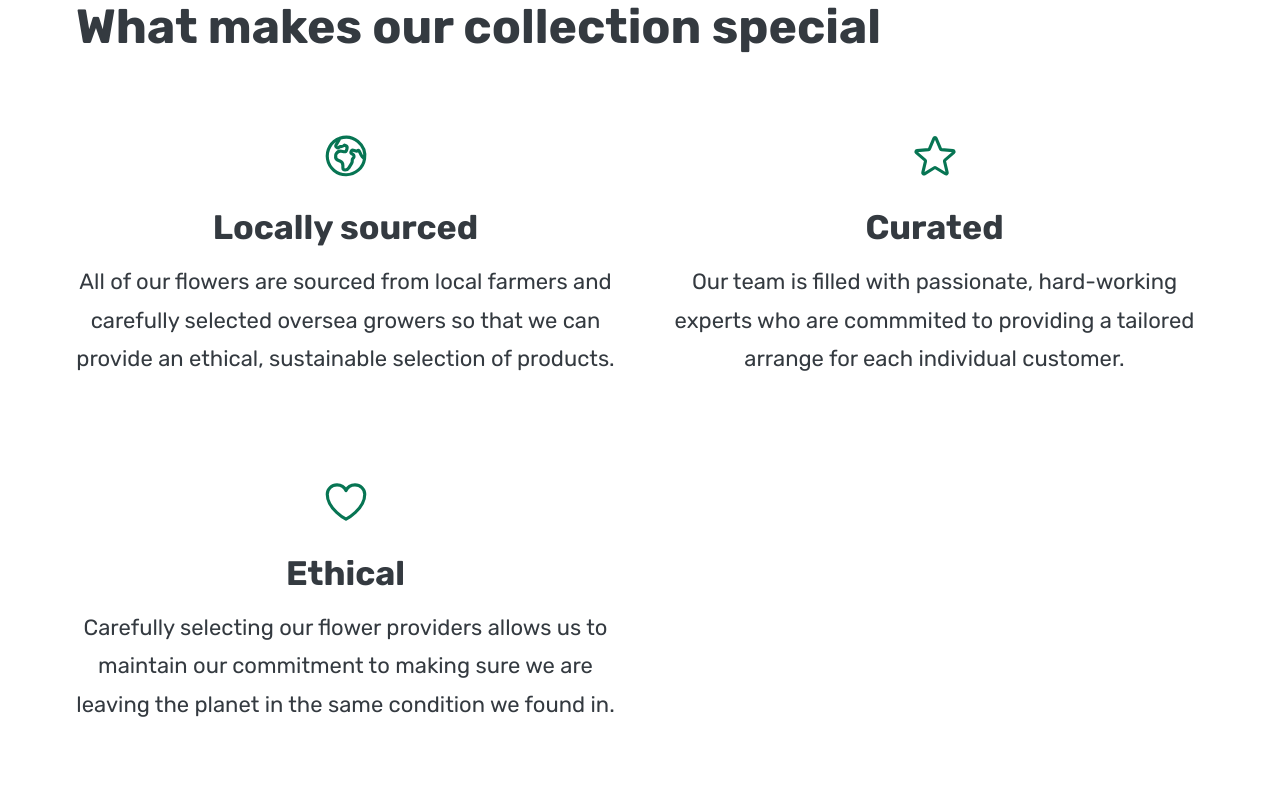
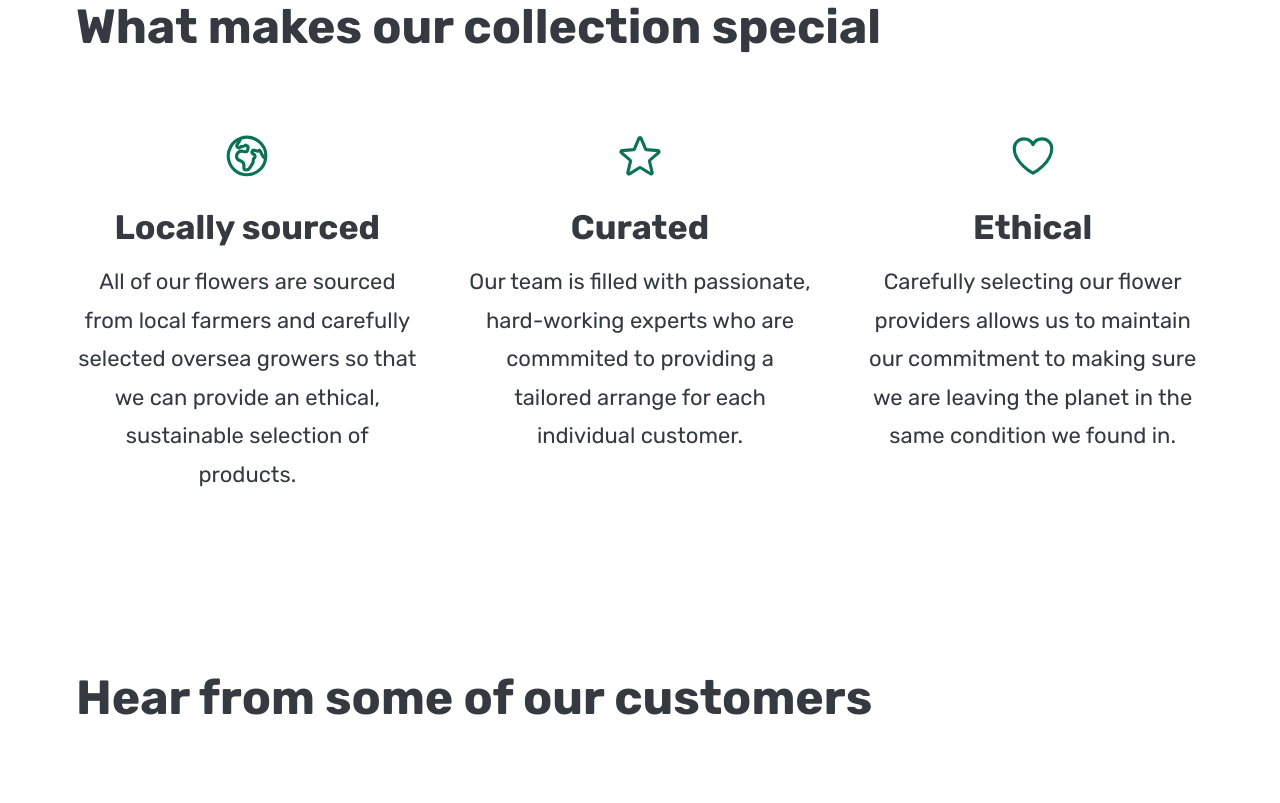
Before and after one commit to CodeByCalvin/The-Flower-Collective-Website, a plain HTML site: page index.html in a window 1280 px wide. Shown: the part 893-1696 px from the top of the page. Drawn offline with nearby package versions, Linux system fonts and the light colour scheme; grey boxes are pictures that could not be loaded.

Commit message:
Update stylesheet.css

```diff
--- a/stylesheet.css
+++ b/stylesheet.css
@@ -551,8 +551,8 @@ p {
 
 .special-container {
   display: grid;
-  grid-template-columns: repeat(2, 1fr);
-  grid-template-rows: repeat(3, 1fr);
+  grid-template-columns: repeat(3, 1fr);
+  /* grid-template-rows: repeat(3, 1fr); */
   text-align: center;
   justify-content: center;
   gap: 5rem;
```
